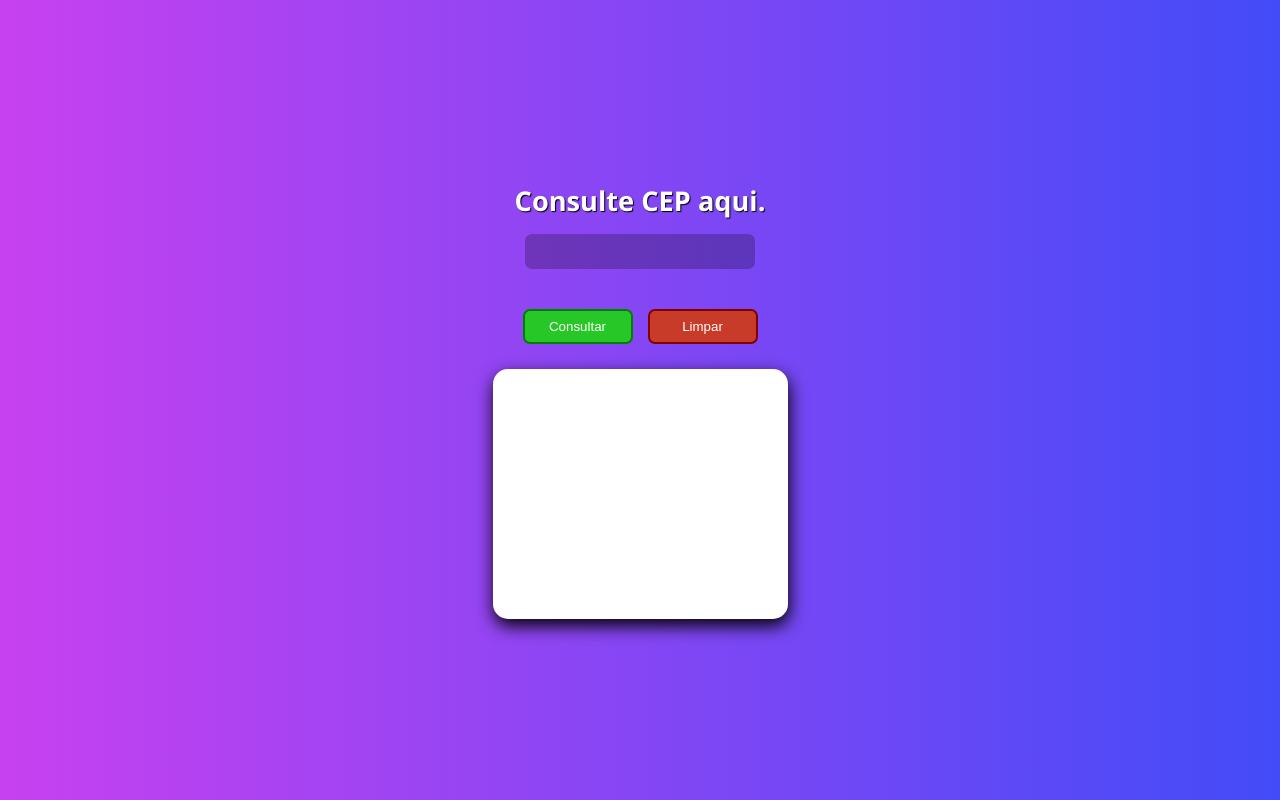
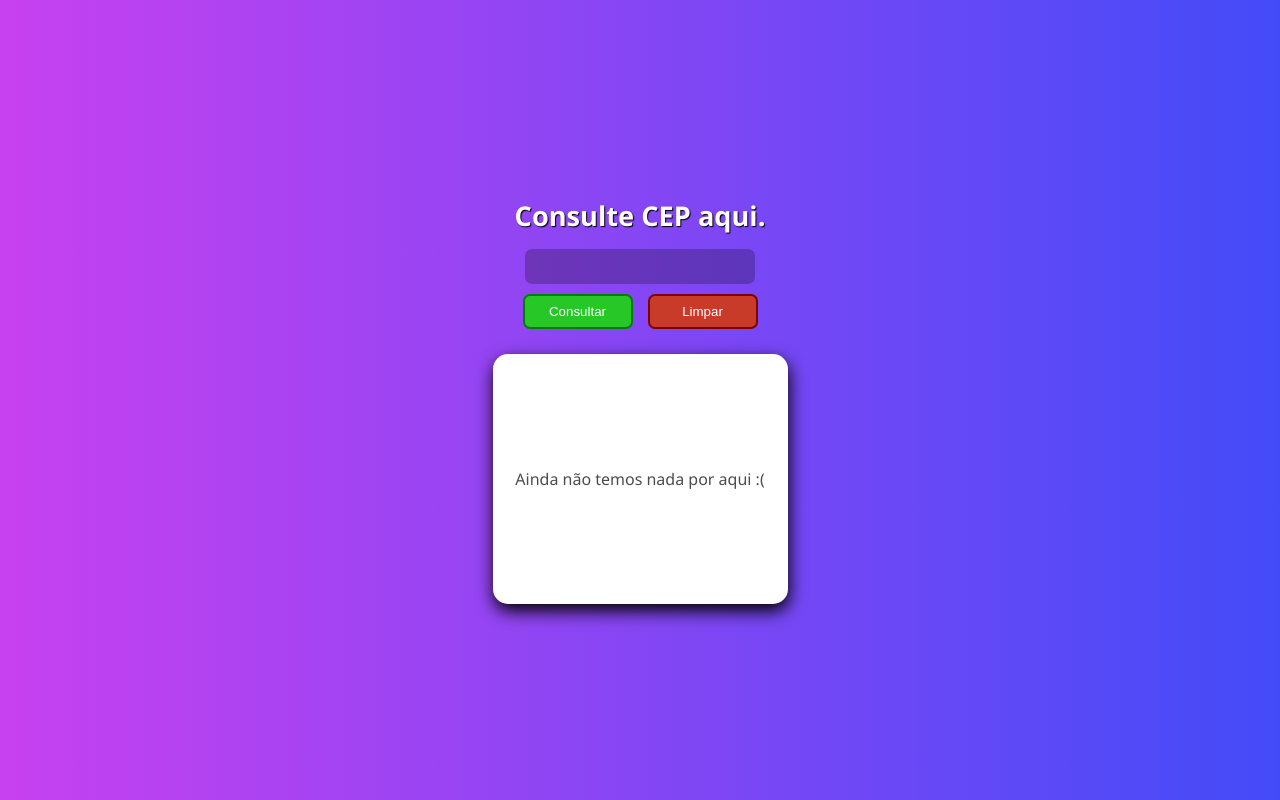
Before and after one commit to urbanykv/consultar-cep, a plain HTML site: page index.html in a window 1280 px wide. Drawn offline with Linux system fonts and the light colour scheme.

Commit message:
Mudanças HTML

```diff
--- a/index.html
+++ b/index.html
@@ -16,9 +16,6 @@
                 <div class="input">
                     <input type="text" id="cep" name="cep" oninput="this.value = this.value.replace(/[^0-9.]/g, '').replace(/(\..*?)\..*/g, '$1');" minlength="8" maxlength="8">
                 </div>
-                <div class="alertas">
-
-                </div>
                 <div class="botoes">
                     <button type="submit" id="btn">Consultar</button>
                     <button class="clear">Limpar</button>
@@ -26,7 +23,7 @@
             </div>
         </section>
         <section class="resultadoConsulta">
-
+            <p style="opacity: 70%;">Ainda não temos nada por aqui :(</p>
         </section>
     </main>
     <script src="./assets/js/script.js"></script>
```
